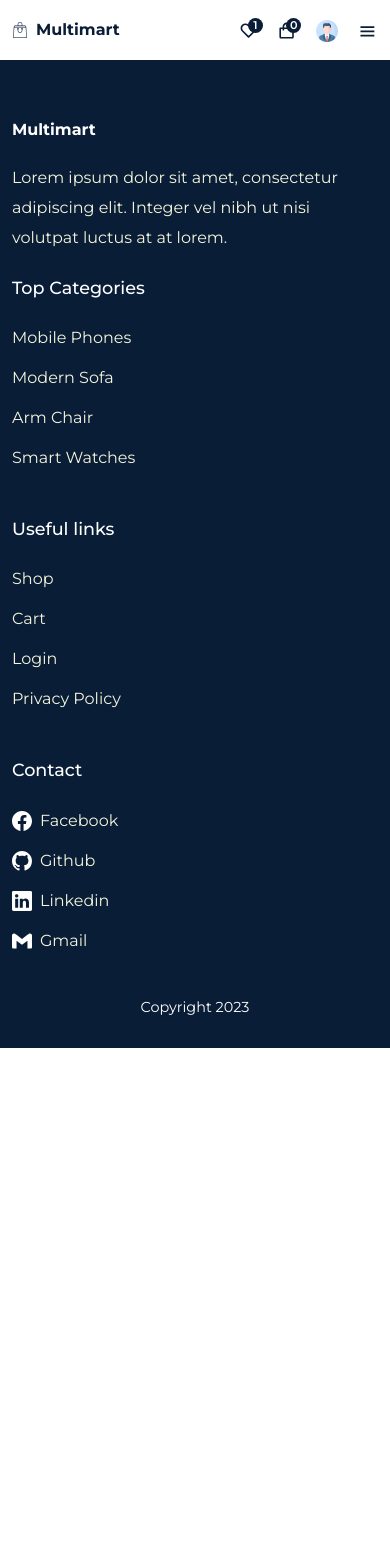
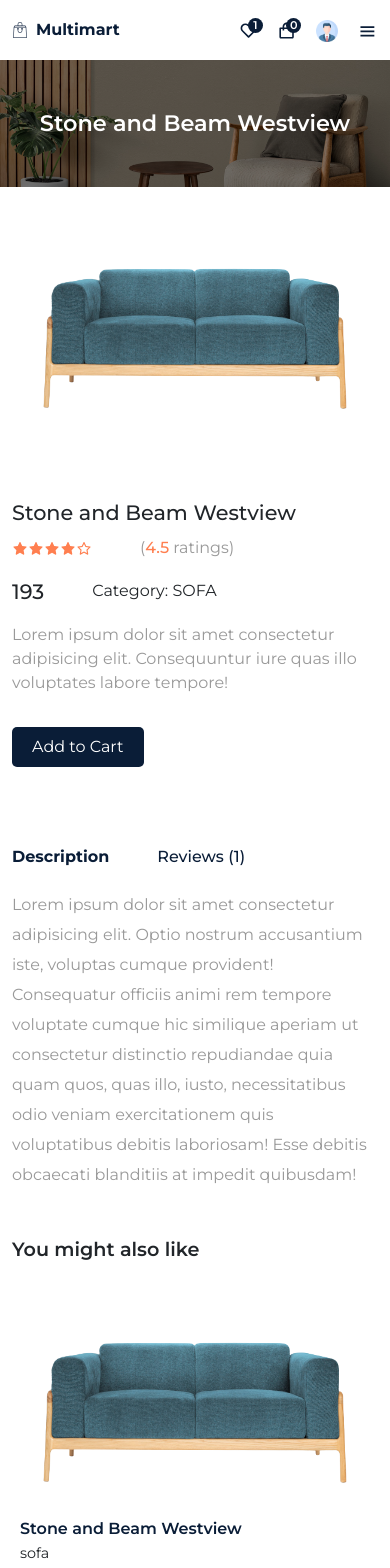
Before and after one commit to emsiqh/furniture, a React (Vite) app: page /shop/01 in a window 390 px wide. Shown: the top 1568 px of the page. Before the commit the page ends 1048 px from the top, so only its background shows below. Built offline with nearby package versions, Linux system fonts and the light colour scheme.

Commit message:
add product details and update css, responsive

```diff
--- a/src/index.css
+++ b/src/index.css
@@ -60,7 +60,7 @@
 }
 
 section {
-    padding: 60px 0px;
+    padding: 50px 0px;
 }
 
 .section__title {
@@ -68,6 +68,18 @@
     font-weight: 600;
 }
 
+.buy__btn {
+    border: none;
+    outline: none;
+    padding: 8px 20px;
+    border-radius: 5px;
+    background: var(--primary-color);
+    color: #fff;
+    cursor: pointer;
+    font-size: 1rem;
+    margin-top: 32px;
+}
+
 @media only screen and (max-width: 768px) {
     section {
         padding: 40px 0px;
--- a/src/pages/ProductDetails.jsx
+++ b/src/pages/ProductDetails.jsx
@@ -1,8 +1,155 @@
-import React from 'react'
+import { useEffect, useState, useRef } from "react";
+import { useParams } from "react-router-dom";
+import { Container, Row, Col } from "reactstrap";
+import { AiFillStar, AiOutlineStar } from "react-icons/ai";
+import { motion } from "framer-motion";
+import { toast } from 'react-toastify';
+import { useDispatch } from "react-redux";
+
+import { cartActions } from "../redux/slices/cartSlice";
+import CommonSection from "../components/UI/CommonSection";
+import Helmet from "../components/Helmet/Helmet";
+import products from "../assets/data/products";
+import ProductList from "../components/UI/ProductsList";
+import "../styles/product-details.scss";
+
 
 const ProductDetails = () => {
+    const { id } = useParams();
+    const [tab, setTab] = useState("desc");
+    const [rating, setRating] = useState(null);
+    const product = products.find(item => item.id === id);
+    const { imgUrl, productName, price, avgRating, reviews, shortDesc, description, category } = product;
+    const relatedProducts = products.filter(item => item.category === category);
+    const reviewUser = useRef('');
+    const reviewMsg = useRef('');
+    const dispatch = useDispatch();
+
+    const submitHandler = (e) => {
+        e.preventDefault();
+        const reviewUserName = reviewUser.current.value;
+        const reviewUserMsg = reviewMsg.current.value;
+
+        const reviewObj = {
+            userName: reviewUserName,
+            message: reviewUserMsg,
+            rating
+        }
+        toast.success("Review successfully");
+        console.log(reviewObj);
+    };
+
+    const addToCart = () => {
+        dispatch(cartActions.addItem({
+            id: id,
+            productName: productName,
+            image: imgUrl,
+            price: price,
+        }));
+        toast.success("Product added successfully");
+    };
+
+    useEffect(() => {
+        window.scrollTo(0, 0);
+    }, [product]);
+
     return (
-        <div>ProductDetails</div>
+        <Helmet title={productName}>
+            <CommonSection title={productName} />
+            {/* Main section */}
+            <section className="pt-0">
+                <Container>
+                    <Row>
+                        <Col lg="6">
+                            <img src={imgUrl} alt="" />
+                        </Col>
+                        <Col lg="6">
+                            <div className="product__details">
+                                <h2>{productName}</h2>
+                                <div className="product__rating d-flex align-items-center gap-5 mb-3">
+                                    <div>
+                                        <span><AiFillStar /></span>
+                                        <span><AiFillStar /></span>
+                                        <span><AiFillStar /></span>
+                                        <span><AiFillStar /></span>
+                                        <span><AiOutlineStar /></span>
+                                    </div>
+                                    <p>(<span>{avgRating}</span> ratings)</p>
+                                </div>
+                                <div className="d-flex align-items-center gap-5">
+                                    <span className="product__price">{price}</span>
+                                    <span>Category: {category.toUpperCase()}</span>
+                                </div>
+                                <p className="mt-3">{shortDesc}</p>
+                                <motion.button whileTap={{ scale: 1.2 }} className="buy__btn" onClick={addToCart}>Add to Cart</motion.button>
+                            </div>
+                        </Col>
+                    </Row>
+                </Container>
+            </section>
+
+            {/* Review section */}
+            <section>
+                <Container>
+                    <Row>
+                        <Col lg="12">
+                            <div className="tab__wrapper d-flex align-items-center gap-5">
+                                <h6 className={`${tab === 'desc' ? 'active__tab' : ''}`} onClick={() => setTab('desc')}>Description</h6>
+                                <h6 className={`${tab === 'rev' ? 'active__tab' : ''}`} onClick={() => setTab('rev')}>Reviews ({reviews.length})</h6>
+                            </div>
+                            {
+                                tab === 'desc' ?
+                                    <div className="tab__content mt-4">
+                                        <p>{description}</p>
+                                    </div>
+                                    :
+                                    <div className="product__review mt-5">
+                                        <div className="review__wrapper">
+                                            <ul>
+                                                {
+                                                    reviews?.map((review, index) => (
+                                                        <li key={index} className="mb-4">
+                                                            <h6>John Doe</h6>
+                                                            <span>{review.rating} (rating)</span>
+                                                            <p>{review.text}</p>
+                                                        </li>
+                                                    ))
+                                                }
+                                            </ul>
+
+                                            <div className="review__form">
+                                                <h4>Leave your experience</h4>
+                                                <form action="" onSubmit={submitHandler}>
+                                                    <div className="form__group">
+                                                        <input type="text" placeholder="Enter your name" ref={reviewUser} required />
+                                                    </div>
+                                                    <div className="form__group d-flex align-items-center gap-5 rating__group">
+                                                        <motion.span whileTap={{ scale: 1.2 }} onClick={() => setRating(1)}>1<AiFillStar /></motion.span>
+                                                        <motion.span whileTap={{ scale: 1.2 }} onClick={() => setRating(2)}>2<AiFillStar /></motion.span>
+                                                        <motion.span whileTap={{ scale: 1.2 }} onClick={() => setRating(3)}>3<AiFillStar /></motion.span>
+                                                        <motion.span whileTap={{ scale: 1.2 }} onClick={() => setRating(4)}>4<AiFillStar /></motion.span>
+                                                        <motion.span whileTap={{ scale: 1.2 }} onClick={() => setRating(5)}>5<AiFillStar /></motion.span>
+                                                    </div>
+                                                    <div className="form__group mb-0">
+                                                        <textarea ref={reviewMsg} rows={4} type="text" placeholder="Your opinion..." required />
+                                                    </div>
+                                                    <motion.button whileTap={{ scale: 1.2 }} type="submit" className="buy__btn" >Submit</motion.button>
+                                                </form>
+                                            </div>
+                                        </div>
+                                    </div>
+                            }
+                        </Col>
+
+                        {/* Related Products */}
+                        <Col lg='12' className="mt-5">
+                            <h2 className="related__title">You might also like</h2>
+                        </Col>
+                        <ProductList data={relatedProducts} />
+                    </Row>
+                </Container>
+            </section>
+        </Helmet>
     )
 }
 
--- a/src/routers/Routers.jsx
+++ b/src/routers/Routers.jsx
@@ -13,7 +13,7 @@
         <Routes>
             <Route path="home" element={<Home />} />
             <Route path="shop" element={<Shop />} />
-            <Route path="shop/id" element={<ProductDetails />} />
+            <Route path="shop/:id" element={<ProductDetails />} />
             <Route path="cart" element={<Cart />} />
             <Route path="login" element={<Login />} />
             <Route path="register" element={<Register />} />
--- a/src/styles/common-section.scss
+++ b/src/styles/common-section.scss
@@ -2,7 +2,7 @@
   background: linear-gradient(rgba(0, 0, 0, 0.502), rgba(0, 0, 0, 0.502)),
     url("../assets/images/common-section-bg.jpg") no-repeat center center;
   background-size: cover;
-  padding: 100px 0px;
+  padding: 50px 0px;
   display: flex;
   align-items: center;
   justify-content: center;
@@ -11,3 +11,9 @@
     font-weight: 600;
   }
 }
+
+@media only screen and (max-width: 768px) {
+  .common__section h1 {
+    font-size: 1.4rem;
+  }
+}
--- /dev/null
+++ b/src/styles/product-details.scss
@@ -0,0 +1,108 @@
+.product__details {
+  margin-top: 70px;
+
+  h2 {
+    font-size: 1.2rem;
+    margin-bottom: 10px;
+  }
+
+  .product__rating {
+    span svg {
+      color: coral;
+    }
+
+    p span {
+      color: coral;
+      font-weight: 500;
+    }
+  }
+
+  .product__price {
+    font-size: 1.3rem;
+    font-weight: 500;
+  }
+}
+
+.tab__wrapper {
+  h6 {
+    color: var(--primary-color);
+    font-weight: 500;
+    font-size: 1rem;
+    cursor: pointer;
+  }
+
+  .active__tab {
+    font-weight: 700;
+  }
+}
+
+.tab__content {
+  line-height: 30px;
+}
+
+.product__review {
+  .review__wrapper {
+    ul li span {
+      color: coral;
+      font-weight: 600;
+    }
+
+    ul li p {
+      margin-top: 10px;
+    }
+  }
+
+  .review__form {
+    width: 70%;
+    margin: auto;
+    margin-top: 50px;
+
+    h4 {
+      font-size: 1.2rem;
+      font-weight: 600;
+      margin-bottom: 30px;
+    }
+
+    .form__group {
+      margin-bottom: 30px;
+
+      input,
+      textarea {
+        width: 100%;
+        border: 1px solid var(--primary-color);
+        border-radius: 5px;
+        padding: 8px 20px;
+
+        &:focus {
+          outline: none;
+        }
+      }
+
+      span {
+        display: flex;
+        align-items: center;
+        column-gap: 5px;
+        color: coral;
+        font-weight: 600;
+        cursor: pointer;
+      }
+    }
+  }
+}
+
+.related__title {
+  font-size: 1.2rem;
+  font-weight: 600;
+}
+
+@media only screen and (max-width: 768px) {
+  .product__details {
+    h2 {
+      font-size: 1.3rem;
+    }
+  }
+
+  .rating__group {
+    column-gap: 1rem !important;
+  }
+}
--- a/src/styles/shop.scss
+++ b/src/styles/shop.scss
@@ -39,3 +39,13 @@
     color: var(--primary-color);
   }
 }
+
+@media only screen and (max-width: 768px) {
+  .filter__widget {
+    margin-bottom: 30px;
+
+    select {
+      padding: 7px 20px;
+    }
+  }
+}
```
Also changed, not shown: src/pages/Shop.jsx (+4 -4 lines).
